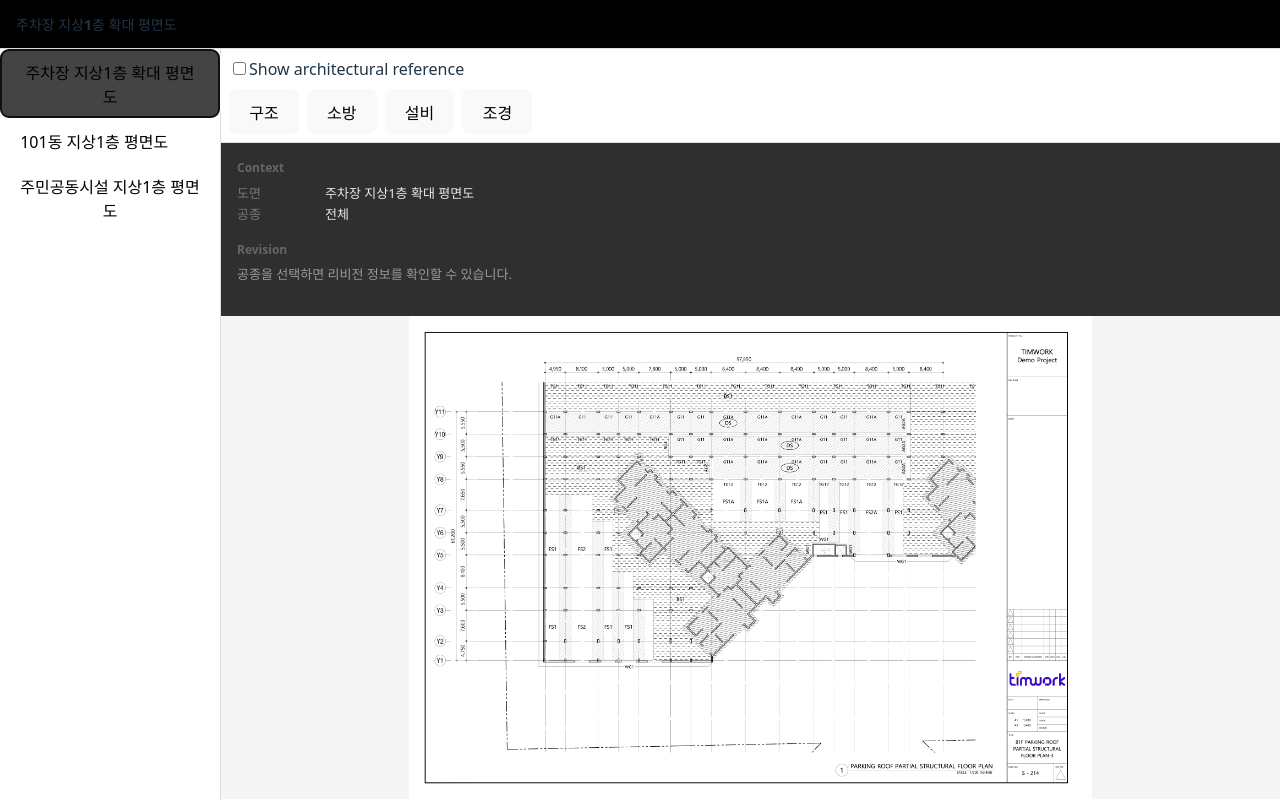
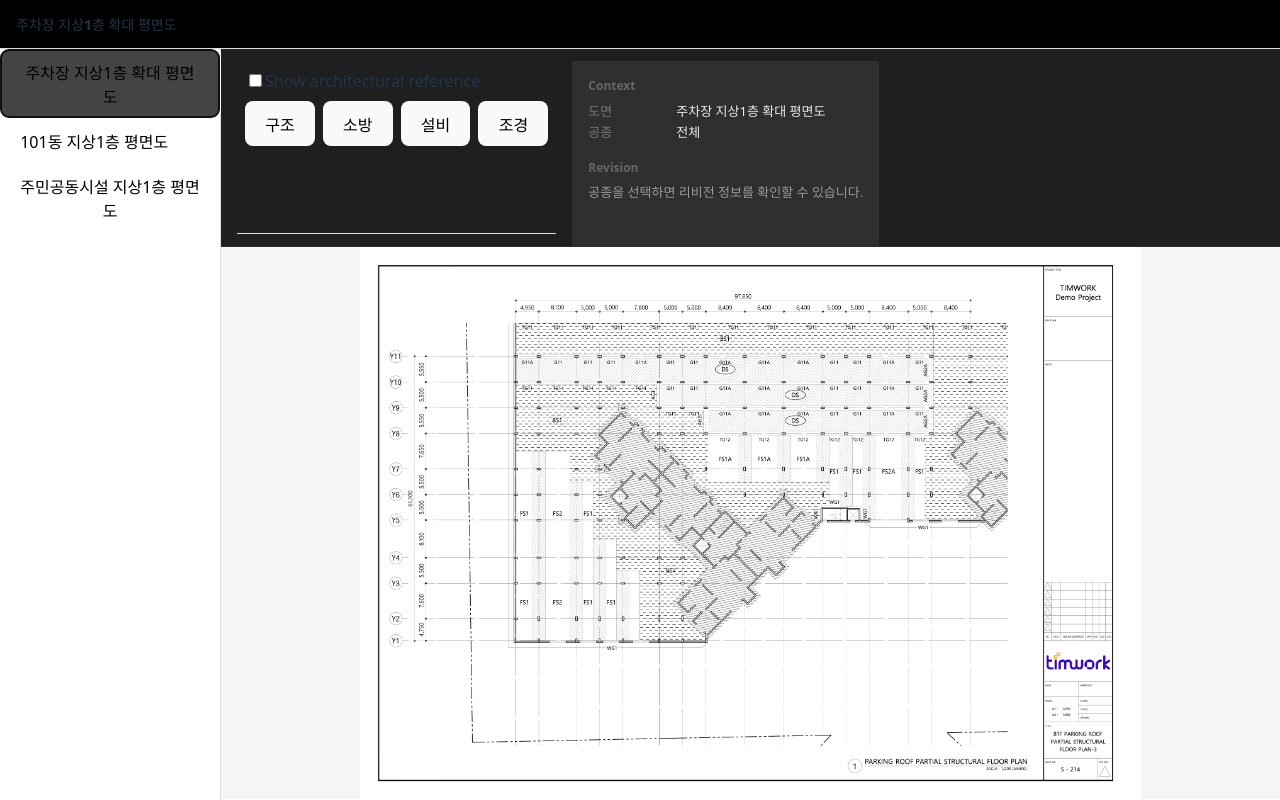
Before and after one commit to Donghunn-Lee/drawing-viewer, a React (Vite) app: page / in a window 1280 px wide. Both pictures are taken after a click on the button "주차장 지상1층 확대 평면도". Built offline with nearby package versions, Linux system fonts and the light colour scheme.

Commit message:
refactor: group controls and context into viewer control surface

```diff
--- /dev/null
+++ b/src/features/viewer/ViewerPane/ViewerPane.module.css
@@ -0,0 +1,16 @@
+.viewerRoot {
+  display: flex;
+  flex-direction: column;
+  height: 100%;
+  min-height: 0;
+}
+
+.controlSurface {
+  display: flex;
+  gap: 16px;
+  padding: 12px 16px;
+  border-bottom: 1px solid #2a2a2a;
+  background: #1f1f1f;
+}
+
+/* 일단 단순히 위아래만 */
--- a/src/features/viewer/ViewerPane/index.tsx
+++ b/src/features/viewer/ViewerPane/index.tsx
@@ -7,6 +7,8 @@ import { DrawingControls } from './DrawingControls';
 import { DrawingCanvas } from './DrawingCanvas';
 import { getBaseImageSrc, getOverlayImage } from '../../../entities/drawing/selectors';
 import { ContextPanel } from './ContextPanel';
+
+import styles from '../ViewerPane/ViewerPane.module.css';
 
 const metadata = metadataJson as unknown as Metadata;
 
@@ -80,17 +82,10 @@ export const ViewerPane = ({ context, setContext }: Props) => {
   };
 
   return (
-    <div
-      style={{
-        display: 'flex',
-        flexDirection: 'column',
-        height: '100%',
-        minHeight: 0,
-      }}
-    >
+    <div className={styles.viewerRoot}>
       {/* Control Surface  */}
       {drawingForView?.disciplines && (
-        <div>
+        <div className={styles.controlSurface}>
           <DrawingControls drawing={drawingForView} context={context} setContext={setContext} />
           <ContextPanel context={context} />
         </div>
```
